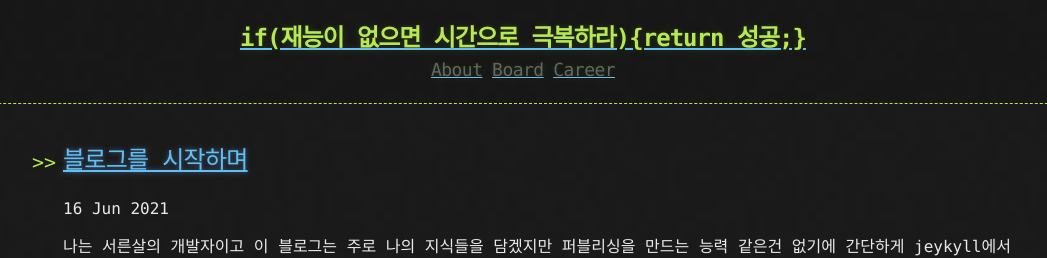
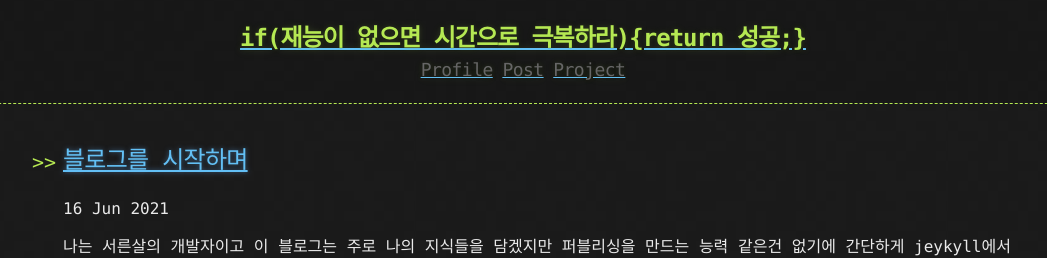
Before and after one commit to dev-nuruhee/nlog, a Jekyll site: the page built from index.html, in a window 1280 px wide. Shown: the top 258 px of the page, without its empty margins (117-1164 px from the left). Built offline with Jekyll 4.4.1, drawn with Linux system fonts in a browser that asks for light colours; the list of posts is cut into pages by our own code.

Commit message:
문구 수정

```diff
--- a/_includes/links.html
+++ b/_includes/links.html
@@ -1,3 +1,3 @@
-<a href="{{ "/about" | prepend: site.baseurl | replace: '//', '/' }}"><h2 class="header-link">About</h2></a>
-<a href="{{ "/archive" | prepend: site.baseurl | replace: '//', '/' }}"><h2 class="header-link">Board</h2></a>
-<a href="{{ "/career" | prepend: site.baseurl | replace: '//', '/' }}"><h2 class="header-link">Career</h2></a>
+<a href="{{ "/about" | prepend: site.baseurl | replace: '//', '/' }}"><h2 class="header-link">Profile</h2></a>
+<a href="{{ "/archive" | prepend: site.baseurl | replace: '//', '/' }}"><h2 class="header-link">Post</h2></a>
+<a href="{{ "/career" | prepend: site.baseurl | replace: '//', '/' }}"><h2 class="header-link">Project</h2></a>
```
